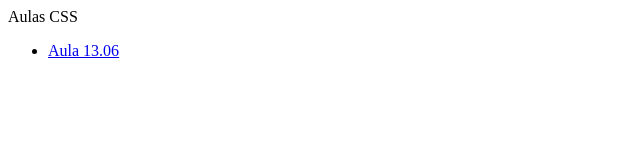
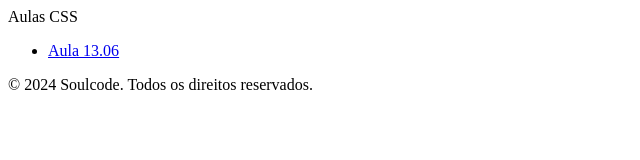
Before and after one commit to gicellyn/aulas-CSS, a plain HTML site: page index.html in a window 1280 px wide. Shown: the whole page, without its empty margins (0-640 px from the left). Drawn offline with Linux system fonts and the light colour scheme.

Commit message:
adiciondo um footer

```diff
--- a/index.html
+++ b/index.html
@@ -12,5 +12,8 @@
             <li><a href="aula-13.06/index.html">Aula 13.06</a></li>
         </ul>
     </nav>
+    <footer>
+        &copy; 2024 Soulcode. Todos os direitos reservados.
+    </footer>
 </body>
 </html>
```
